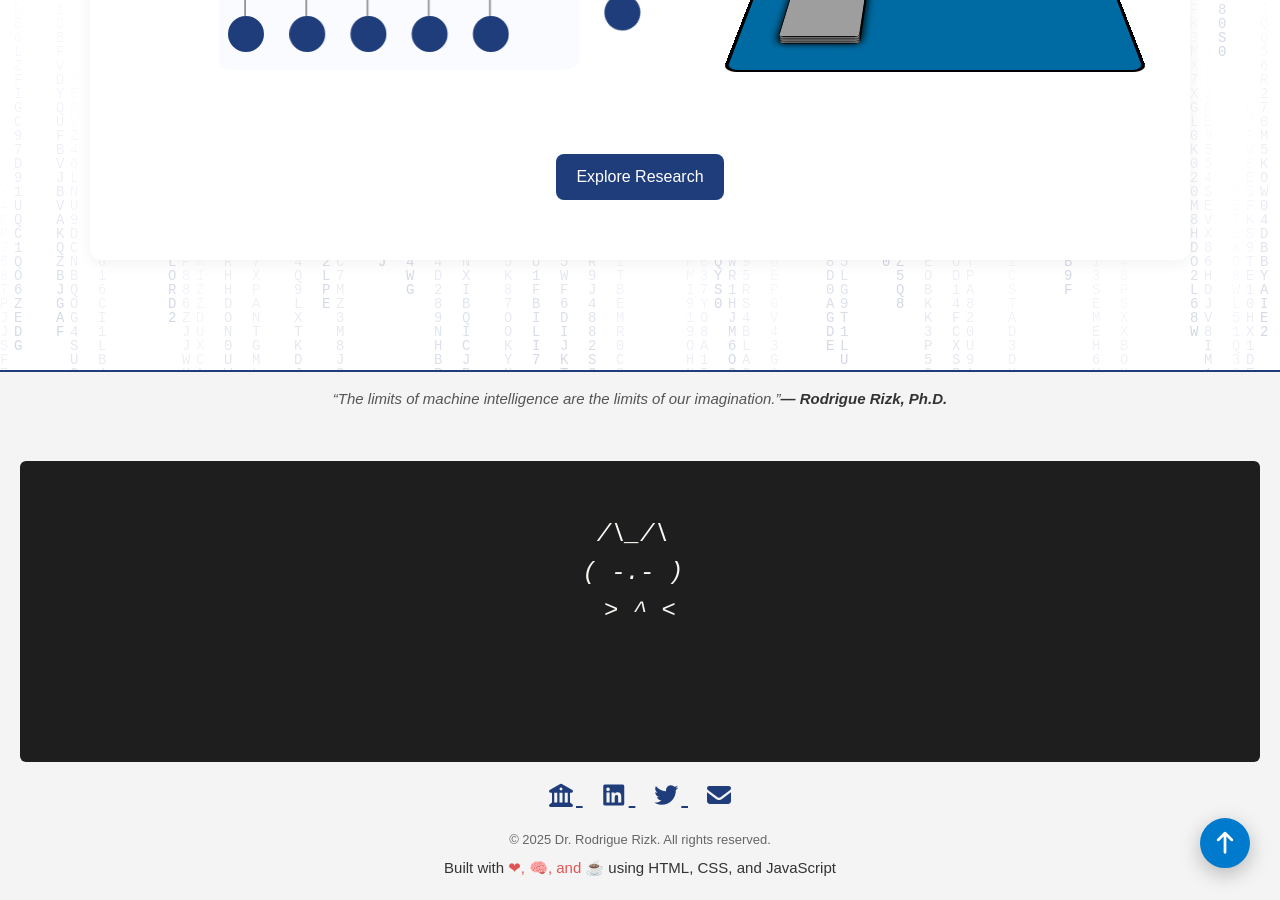
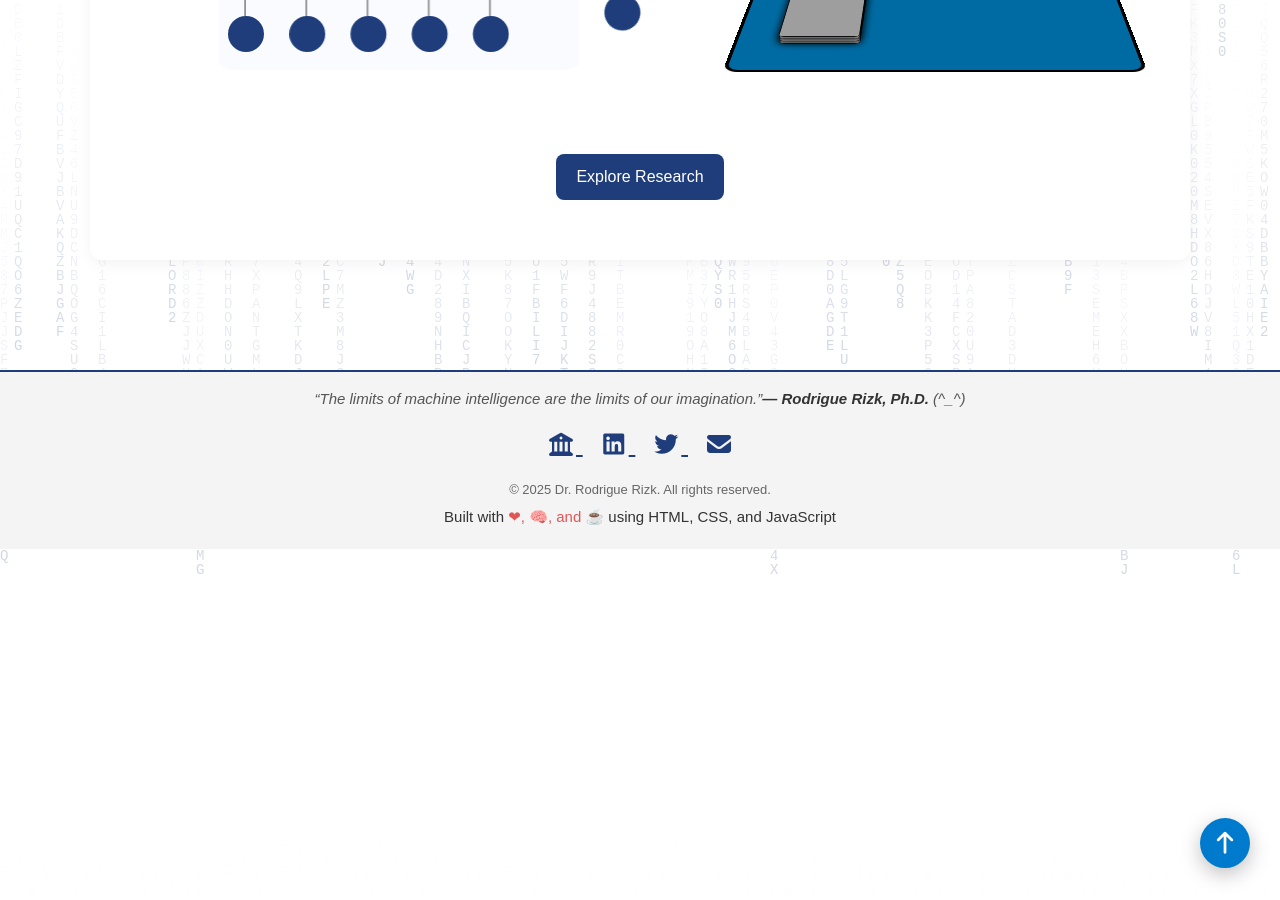
Before and after one commit to rodriguerizk/rodriguerizk.github.io, a Jekyll site: the page index.html, which Jekyll copies as it is, in a window 1280 px wide and 900 px high, scrolled down 2305 px. Built offline with Jekyll 4.4.1, drawn with Linux system fonts in a browser that asks for light colours; nearby versions of some CDN libraries; grey boxes are pictures that could not be loaded.

Commit message:
Update index.html

```diff
--- a/index.html
+++ b/index.html
@@ -366,18 +366,7 @@ At the heart of this effort lies a central question:
   <div class="footer-quote">
     <blockquote>
       “<i>The limits of machine intelligence are the limits of our imagination</i>.”<span class="quote-author">— Rodrigue Rizk, Ph.D.</span>
-      <div style="text-align:center; margin-top:50px;">
-  <pre class="mascot" style="font-family: monospace; font-size:24px; cursor:pointer; transition: transform 0.3s ease;">
-<span class="closed-eyes">
- /\_/\
-( -.- )
- > ^ <
-</span>
-<span class="open-eyes">
- /\_/\
-( ◕ ◕ )
- > ^ <
-</span>
+       <span class="ascii">(^_^)</span>
     </blockquote>
 
   </div>
```
